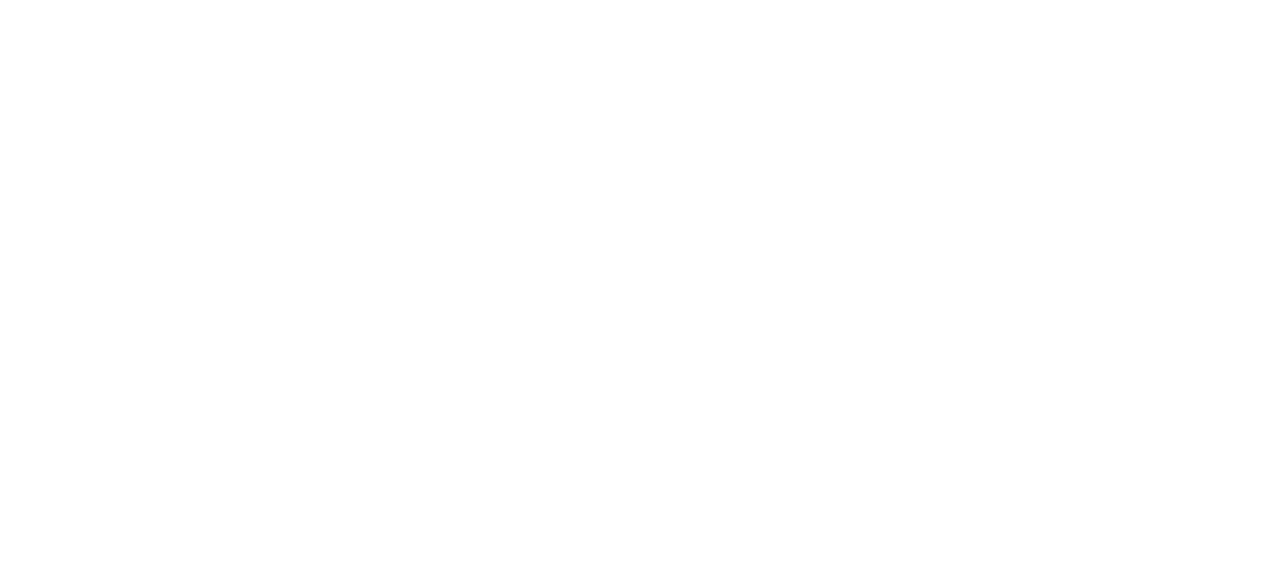
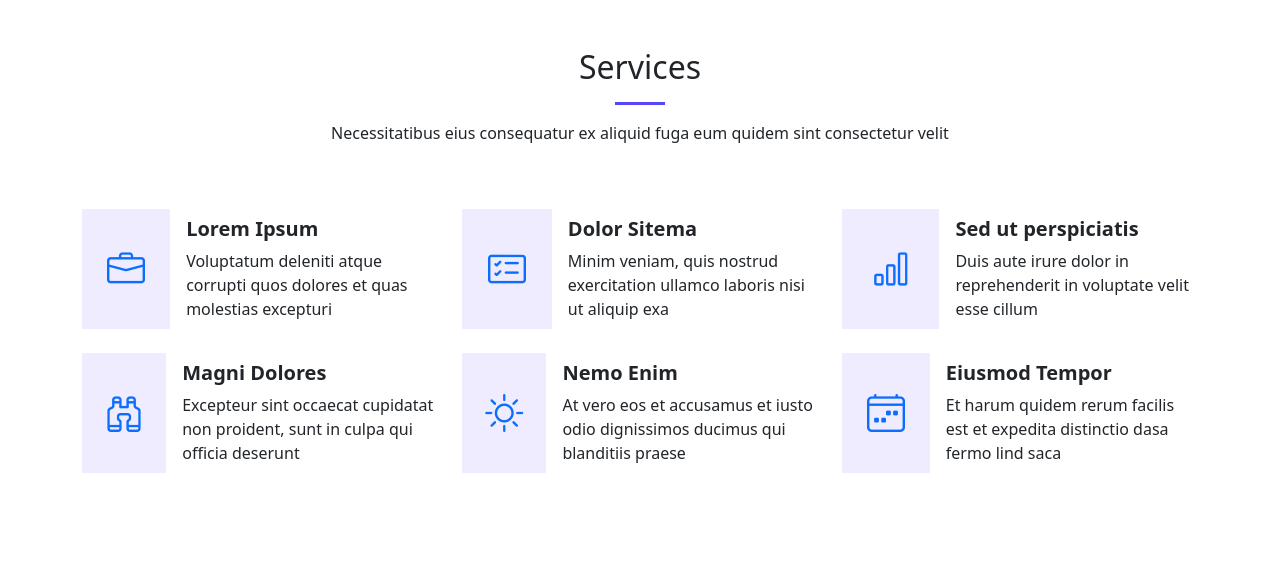
Before and after one commit to Ahmadou29/Techie_groupe, a plain HTML site: page index.html in a window 1280 px wide. Drawn offline with nearby package versions, Linux system fonts and the light colour scheme.

Commit message:
sec-service

```diff
--- a/index.html
+++ b/index.html
@@ -9,8 +9,78 @@
     <link href="https://cdn.jsdelivr.net/npm/bootstrap@5.3.5/dist/css/bootstrap.min.css" rel="stylesheet" integrity="sha384-SgOJa3DmI69IUzQ2PVdRZhwQ+dy64/BUtbMJw1MZ8t5HZApcHrRKUc4W0kG879m7" crossorigin="anonymous">
   </head>
   <body>
+    <!-- section services -->
+     <section id="Services" class="service py-5">
+      <div class="container">
+        <div class="text-center">
+          <h2>Services</h2>
+          <div class="barre-bleu mx-auto mt-3"></div>
+          <p class="mt-3">Necessitatibus eius consequatur ex aliquid fuga eum quidem sint consectetur velit</p>
+        </div>
+        <div class="row g-4 py-5">
+            <div class="col-md-4 ">
+              <div class=" d-flex align-items-center">
+                  <i class="bi bi-briefcase text-primary me-3 icon-service"></i>
+                <div>
+                  <h5 class="fw-bold">Lorem Ipsum</h5>
+                  <p class="mb-0">Voluptatum deleniti atque corrupti quos dolores et quas molestias excepturi</p>
+                </div>
+              </div>
+            </div>
+
+            <div class="col-md-4 ">
+              <div class="d-flex align-items-center">
+                  <i class="bi bi-card-checklist text-primary me-3 icon-service"></i>
+                  <div>
+                    <h5 class="fw-bold">Dolor Sitema</h5>
+                    <p class="mb-0">Minim veniam, quis nostrud exercitation ullamco laboris nisi ut aliquip exa</p>
+                  </div>
+              </div>
+            </div>
+
+            <div class="col-md-4 ">
+              <div class=" d-flex align-items-center">
+                  <i class="bi bi-bar-chart text-primary me-3 icon-service"></i>
+                <div>
+                  <h5 class="fw-bold">Sed ut perspiciatis</h5>
+                  <p class="mb-0">Duis aute irure dolor in reprehenderit in voluptate velit esse cillum</p>
+                </div>
+              </div>
+            </div>
+
+            <div class="col-md-4 ">
+              <div class=" d-flex align-items-center">
+                  <i class="bi bi-binoculars  text-primary me-3 icon-service"></i>
+                <div>
+                  <h5 class="fw-bold">Magni Dolores</h5>
+                  <p class="mb-0">Excepteur sint occaecat cupidatat non proident, sunt in culpa qui officia deserunt</p>
+                </div>
+              </div>
+            </div>
+
+            <div class="col-md-4 ">
+              <div class=" d-flex align-items-center">
+                  <i class="bi bi-brightness-high  text-primary me-3 icon-service"></i>
+                <div>
+                  <h5 class="fw-bold">Nemo Enim</h5>
+                  <p class="mb-0">At vero eos et accusamus et iusto odio dignissimos ducimus qui blanditiis praese</p>
+                </div>
+              </div>
+            </div>
+
+            <div class="col-md-4 ">
+              <div class="d-flex align-items-center">
+                  <i class="bi bi-calendar4-week text-primary me-3 icon-service"></i>
+                <div>
+                  <h5 class="fw-bold">Eiusmod Tempor</h5>
+                  <p class="mb-0">Et harum quidem rerum facilis est et expedita distinctio dasa fermo lind saca</p>
+                </div>
+              </div>
+            </div>
+        </div>
 
 
+     </section>
     <script src="https://cdn.jsdelivr.net/npm/bootstrap@5.3.5/dist/js/bootstrap.bundle.min.js" integrity="sha384-k6d4wzSIapyDyv1kpU366/PK5hCdSbCRGRCMv+eplOQJWyd1fbcAu9OCUj5zNLiq" crossorigin="anonymous"></script>
   </body>
 </html>
--- a/style.css
+++ b/style.css
@@ -0,0 +1,21 @@
+/* section-service */
+.barre-bleu{
+    height: 3px;
+    width: 50px;
+    background-color: rgb(88, 70, 249);
+}
+.icon-service{
+
+    display: flex;
+    align-items: center;
+    justify-content: center;
+    width: 25vh;
+    height: 15vh;
+    background-color: rgb(238, 236, 254);
+    font-size: 38px;
+
+}
+.icon-service:hover{
+    color: #fff !important;
+    background-color: rgb(88, 70, 249);
+}
```
